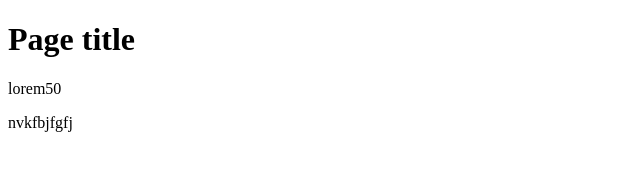
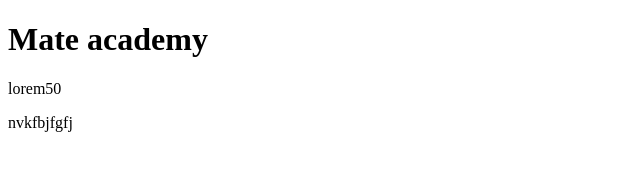
Before and after one commit to Natallia3105/my-page, a plain HTML site: page index.html in a window 1280 px wide. Shown: the whole page, without its empty margins (0-640 px from the left). Drawn offline with Linux system fonts and the light colour scheme.

Commit message:
set corect

```diff
--- a/index.html
+++ b/index.html
@@ -5,7 +5,7 @@
     <meta charset="utf-8">
 </head>
 <body>
- <h1>Page title</h1>
+ <h1>Mate academy</h1>
 <p>
     lorem50
 </p>
```
Also changed, not shown: style.css (added).
